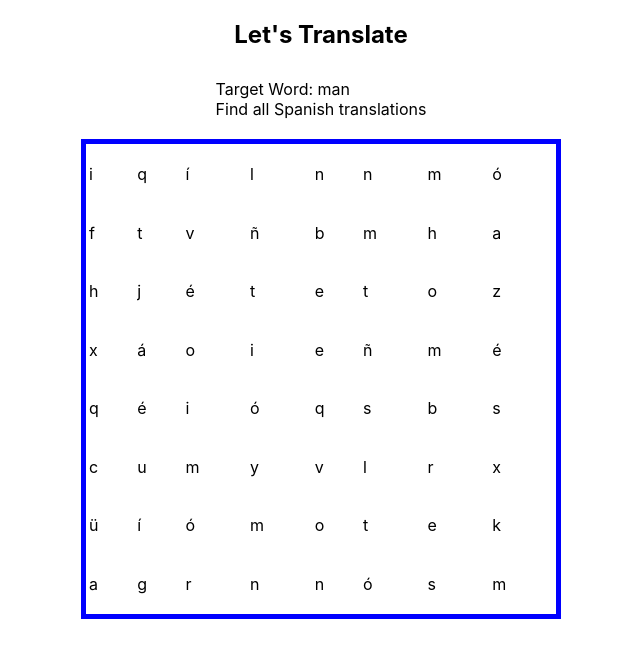
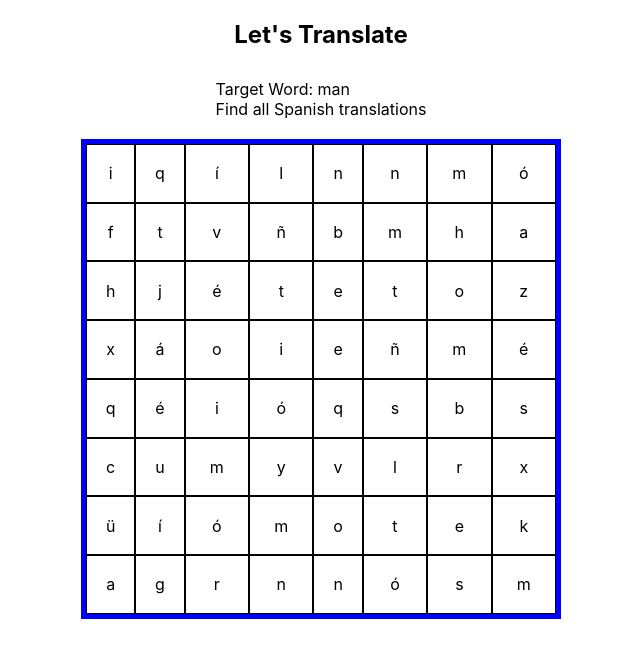
Before and after one commit to ajarian/Word-Find, a React (Create React App) app: page / in a window 1280 px wide. Shown: the top 658 px of the page, without its empty margins (319-959 px from the left). Built offline with nearby package versions, Linux system fonts and the light colour scheme.

Commit message:
Diagonal selection works, enabled success condition

```diff
--- a/src/components/Layout.js
+++ b/src/components/Layout.js
@@ -8,11 +8,12 @@ export default class Layout extends React.Component {
     super(props);
 
     this.state = {
+      allGridsComplete: false,
       currentWordIndex: 0,
-      showFinishedMessage: false,
       wordObjects: []
     };
 
+    this.onGridComplete = this.onGridComplete.bind(this);
     this.requestWordData = this.requestWordData.bind(this);
   }
 
@@ -20,13 +21,19 @@ export default class Layout extends React.Component {
     this.requestWordData();
   }
 
+  onGridComplete() {
+    let { allGridsComplete, currentWordIndex, wordObjects } = this.state;
+
+    if (currentWordIndex + 1 < wordObjects.length) {
+      currentWordIndex += 1;
+    } else {
+      allGridsComplete = true;
+    }
+
+    this.setState({ allGridsComplete, currentWordIndex });
+  }
+
   requestWordData() {
-    // fetch(url)
-    //   .then(res => res.body)
-    //   .then(body => {
-    //     const reader = body.getReader();
-    //     reader.read().then(()
-    //   });
     const object = {
       sourceLanguage: "en",
       word: "man",
@@ -53,12 +60,20 @@ export default class Layout extends React.Component {
   }
 
   render() {
-    const { wordObjects, currentWordIndex } = this.state;
+    const { allGridsComplete, wordObjects, currentWordIndex } = this.state;
 
     return (
       <div className="layout">
         <h2>Let's Translate</h2>
-        <WordGrid currentWordData={wordObjects[currentWordIndex]} />
+        {!allGridsComplete && (
+          <WordGrid
+            currentWordData={wordObjects[currentWordIndex]}
+            onGridComplete={this.onGridComplete}
+          />
+        )}
+        { allGridsComplete &&
+        <h2>Congratulations! You're an expert linguist.</h2>
+        }
       </div>
     );
   }
--- a/src/components/WordGrid.js
+++ b/src/components/WordGrid.js
@@ -12,6 +12,7 @@ export default class WordGrid extends React.Component {
     this.state = {
       currentWordData: null,
       characterGrid: null,
+      gridComplete: false,
       successfulFinds: [],
       selectedCharacterCoords: {},
       startPoint: null,
@@ -19,10 +20,11 @@ export default class WordGrid extends React.Component {
     };
 
     this.buildCharacterGrid = this.buildCharacterGrid.bind(this);
-    this.isPositionSelected = this.isPositionSelected.bind(this);
+    this.determineCellStyle = this.determineCellStyle.bind(this);
     this.onCellClick = this.onCellClick.bind(this);
     this.onCellMove = this.onCellMove.bind(this);
     this.onCellRelease = this.onCellRelease.bind(this);
+    this.onGridComplete = this.onGridComplete.bind(this);
   }
 
   componentDidUpdate(prevProps) {
@@ -50,8 +52,7 @@ export default class WordGrid extends React.Component {
             {row.map((character, index) => {
               // create a cell for each character in the row
               const cellPosition = { x: index, y: yPosition };
-              let classnames = this.isPositionSelected(cellPosition);
-
+              let classnames = this.determineCellStyle(cellPosition);
               return (
                 <td
                   className={classnames}
@@ -72,30 +73,28 @@ export default class WordGrid extends React.Component {
     }
   }
 
-  isPositionSelected(position) {
+  determineCellStyle(position) {
     const { selectedCharacterCoords, startPoint, successfulFinds } = this.state;
+    let classnames = "grid-cell";
 
-    // If start point is null, nothing has been selected
-    if (startPoint !== null) {
     if (successfulFinds.length > 0) {
       successfulFinds.forEach(wordCoords => {
-          return wordCoords[position.y] && wordCoords[position.y][position.x]
-            ? "grid-cell highlighted complete"
-            : "grid-cell";
+        if (wordCoords[position.y] && wordCoords[position.y][position.x]) {
+          classnames += " complete";
+        }
       });
-      } else {
+    }
+
+    // Highlighted class is applied only if points have been selected
     if (
+      startPoint !== null &&
       selectedCharacterCoords[position.y] &&
       selectedCharacterCoords[position.y][position.x]
     ) {
-          return "grid-cell highlighted";
-        } else if (startPoint.y === position.y && startPoint.x === position.x) {
-          return "grid-cell highlighted";
-        } else {
-          return "grid-cell";
+      classnames += " highlighted";
     }
-      }
-    }
+
+    return classnames;
   }
 
   onCellClick(position) {
@@ -113,25 +112,16 @@ export default class WordGrid extends React.Component {
     );
   }
 
-  onCellRelease() {
-    // On mouse up, highlighting is stopped and current
-    // word position is cleared
-    this.setState(
-      {
-        selectedCharacterCoords: {},
-        startPoint: null
-      },
-      () => this.buildCharacterGrid()
-    );
-
-    console.log("released", this.state);
-  }
-
   onCellMove(endPoint) {
     // When mouse is moved away from starting point
     // determine all points that should be highlighted
     const { startPoint } = this.state;
-    let { selectedCharacterCoords, successfulFinds } = this.state,
+    let {
+        gridComplete,
+        selectedCharacterCoords,
+        successfulFinds,
+        wordLocations
+      } = this.state,
       possibleWordCoords = "";
 
     // Only modify selectedCharacterCoords if a starting point has been recorded
@@ -148,7 +138,7 @@ export default class WordGrid extends React.Component {
         for (let i = leftValue; i <= rightValue; i++) {
           selectedCharacterCoords[endPoint.y][i] = true;
           possibleWordCoords +=
-            possibleWordCoords.length === 0
+            possibleWordCoords === ''
               ? `${i},${endPoint.y}`
               : `,${i},${endPoint.y}`; // Xn,Yn
         }
@@ -162,43 +152,43 @@ export default class WordGrid extends React.Component {
           selectedCharacterCoords[i] = {};
           selectedCharacterCoords[i][endPoint.x] = true;
           possibleWordCoords +=
-            possibleWordCoords.length === 0
+            possibleWordCoords === ''
               ? `${endPoint.x},${i}`
               : `,${endPoint.x},${i}`;
         }
       } else {
-        // Only add points if they're diagonal
         let yDiff = endPoint.y - startPoint.y,
           xDiff = endPoint.x - startPoint.x;
 
         // Diagonal points have equivalent differences between x & y values
         if (Math.abs(yDiff) === Math.abs(xDiff)) {
-          const topValue = yDiff > 0 ? startPoint.y : endPoint.y,
-                bottomValue = topValue === startPoint.y ? endPoint.y : startPoint.y,
-                rightValue = xDiff > 0 ? endPoint.x : startPoint.x,
-                leftValue = xDiff === endPoint.x ? startPoint.x : endPoint.x;
+          const topValue = yDiff > 0 ? startPoint : endPoint,
+            valuesRightward = (yDiff < 0 && xDiff < 0) || (yDiff > 0 && xDiff > 0);
 
-          for (let i = topValue; i <= bottomValue; i++) {
-            selectedCharacterCoords[i] = {};
-            for (let j = leftValue; j <= rightValue; j++) {
-              selectedCharacterCoords[i][j] = true;
-
+          // Loop captures diagonal values starting at topmost cell
+          for (let i = 0; i <= Math.abs(yDiff); i++) {
+            const yValue = topValue.y + i,
+              xValue = valuesRightward ? topValue.x + i : topValue.x - i;
+            selectedCharacterCoords[yValue] = {};
+            selectedCharacterCoords[yValue][xValue] = true;
             possibleWordCoords +=
-                  possibleWordCoords.length === 0
-                    ? `${j},${i}`
-                    : `,${j},${i}`;
-            }
+              possibleWordCoords === ''
+                ? `${xValue},${yValue}`
+                : `,${xValue},${yValue}`;
           }
         }
       }
 
-      if (this.state.wordLocations[possibleWordCoords]) {
-        console.log("found the word!");
+      if (wordLocations[possibleWordCoords]) {
         successfulFinds.push(selectedCharacterCoords);
+        gridComplete =
+          successfulFinds.length ===
+          Object.getOwnPropertyNames(wordLocations).length;
 
-        this.setState({ successfulFinds });
-      }
-
+        this.setState({ gridComplete, successfulFinds }, () =>
+          this.buildCharacterGrid()
+        );
+      } else {
         this.setState(
           {
             selectedCharacterCoords
@@ -206,12 +196,27 @@ export default class WordGrid extends React.Component {
           () => this.buildCharacterGrid()
         );
       }
+    }
+  }
 
-    // see if all coords create the target word
+  onCellRelease() {
+    // On mouse up, highlighting is stopped and current
+    // selection is cleared
+    this.setState(
+      {
+        selectedCharacterCoords: {},
+        startPoint: null
+      },
+      () => this.buildCharacterGrid()
+    );
+  }
+
+  onGridComplete() {
+    this.props.onGridComplete();
   }
 
   render() {
-    const { characterGrid, currentWordData } = this.state;
+    const { characterGrid, currentWordData, gridComplete } = this.state;
 
     return (
       <div className="grid-section">
@@ -229,6 +234,13 @@ export default class WordGrid extends React.Component {
             <tbody>{characterGrid}</tbody>
           </table>
         )}
+        {gridComplete && (
+          <div className="button-area">
+            <button className="continue-button" onClick={this.onGridComplete}>
+              Next
+            </button>
+          </div>
+        )}
       </div>
     );
   }
--- a/src/styles/WordGrid.scss
+++ b/src/styles/WordGrid.scss
@@ -1,19 +1,20 @@
 .grid-section {
+  align-items: center;
   display: flex;
   flex-direction: column;
-  align-items: center;
+  height: 600px;
   width: 600px;
-  height: 600px;
 
   .grid-heading {
     margin-top: 10px;
   }
 
   .character-grid {
+    border: 5px solid blue;
+    border-spacing: 0px;
+    height: 80%;
     margin-top: 20px;
-    border: 5px solid blue;
     width: 80%;
-    height: 80%;
 
     .grid-cell {
       border: 1px solid black;
@@ -25,7 +26,7 @@
       background-color: lightblue;
     }
 
-    .grid-cell.highlighted.complete {
+    .grid-cell.complete {
       background-color: goldenrod;
     }
   }
```
Lines whose indentation alone changed are shown as unchanged.
